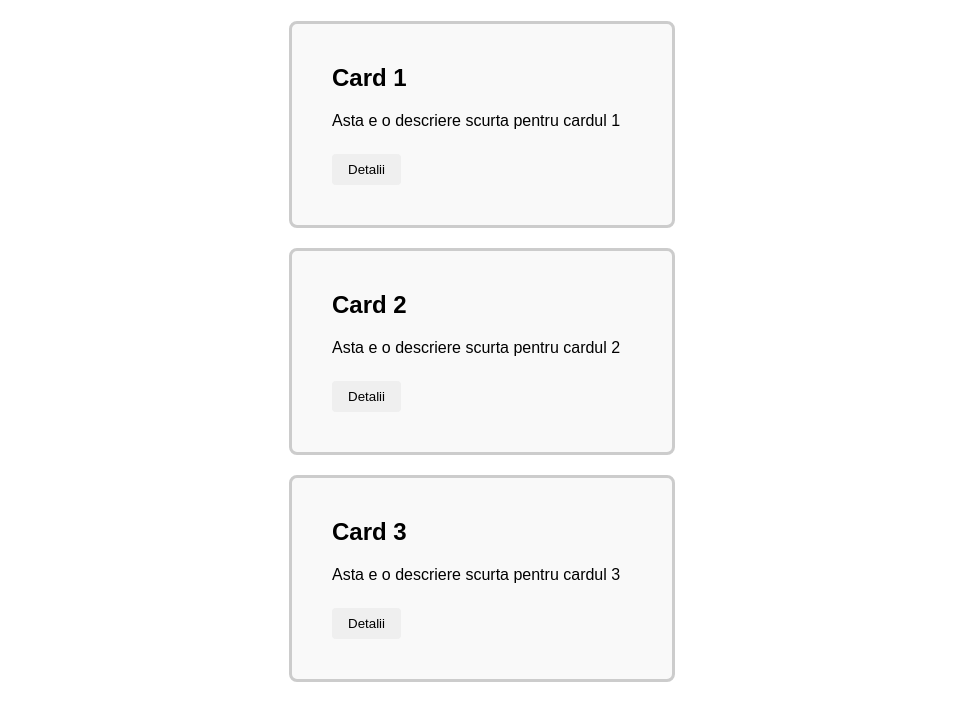
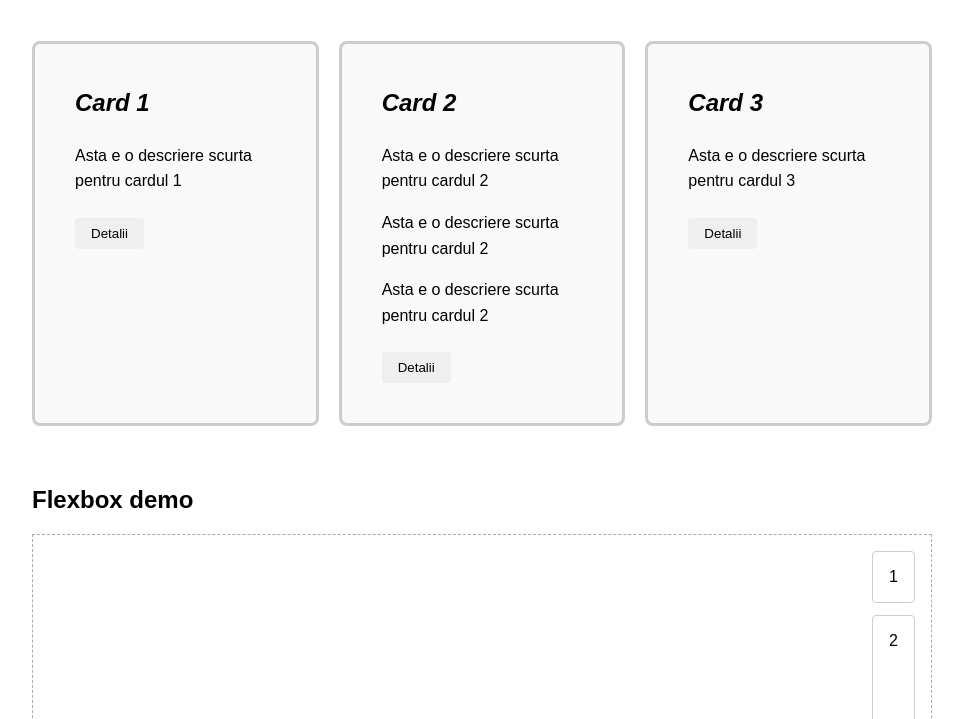
Before and after one commit to AndreiBadarau/cognizat-prep-ziua1, a plain HTML site: page css-layout/index.html in a window 1280 px wide. Shown: the part 81-800 px from the top of the page, without its empty margins (158-1121 px from the left). Drawn offline with Linux system fonts and the light colour scheme.

Commit message:
Add additional descriptions to Card 2 in index.html and enhance card styles in styles.css

```diff
--- a/css-layout/index.html
+++ b/css-layout/index.html
@@ -17,6 +17,8 @@
 
       <div class="card">
         <h2>Card 2</h2>
+        <p>Asta e o descriere scurta pentru cardul 2</p>
+        <p>Asta e o descriere scurta pentru cardul 2</p>
         <p>Asta e o descriere scurta pentru cardul 2</p>
         <button>Detalii</button>
       </div>
--- a/css-layout/styles.css
+++ b/css-layout/styles.css
@@ -11,6 +11,10 @@ h1 {
 }
 
 .cards {
+  display: flex;
+  flex-direction: row;
+  gap: 20px;
+  justify-content: center;
 }
 
 .card {
@@ -20,10 +24,12 @@ h1 {
   border: 3px solid #ccc;
   border-radius: 8px;
   background-color: #f9f9f9;
+  line-height: 1.6;
 }
 
 .card h2 {
   margin-top: 0;
+  font-style: italic;
 }
 
 .card button {
```
Also changed, not shown: 1 other file.
